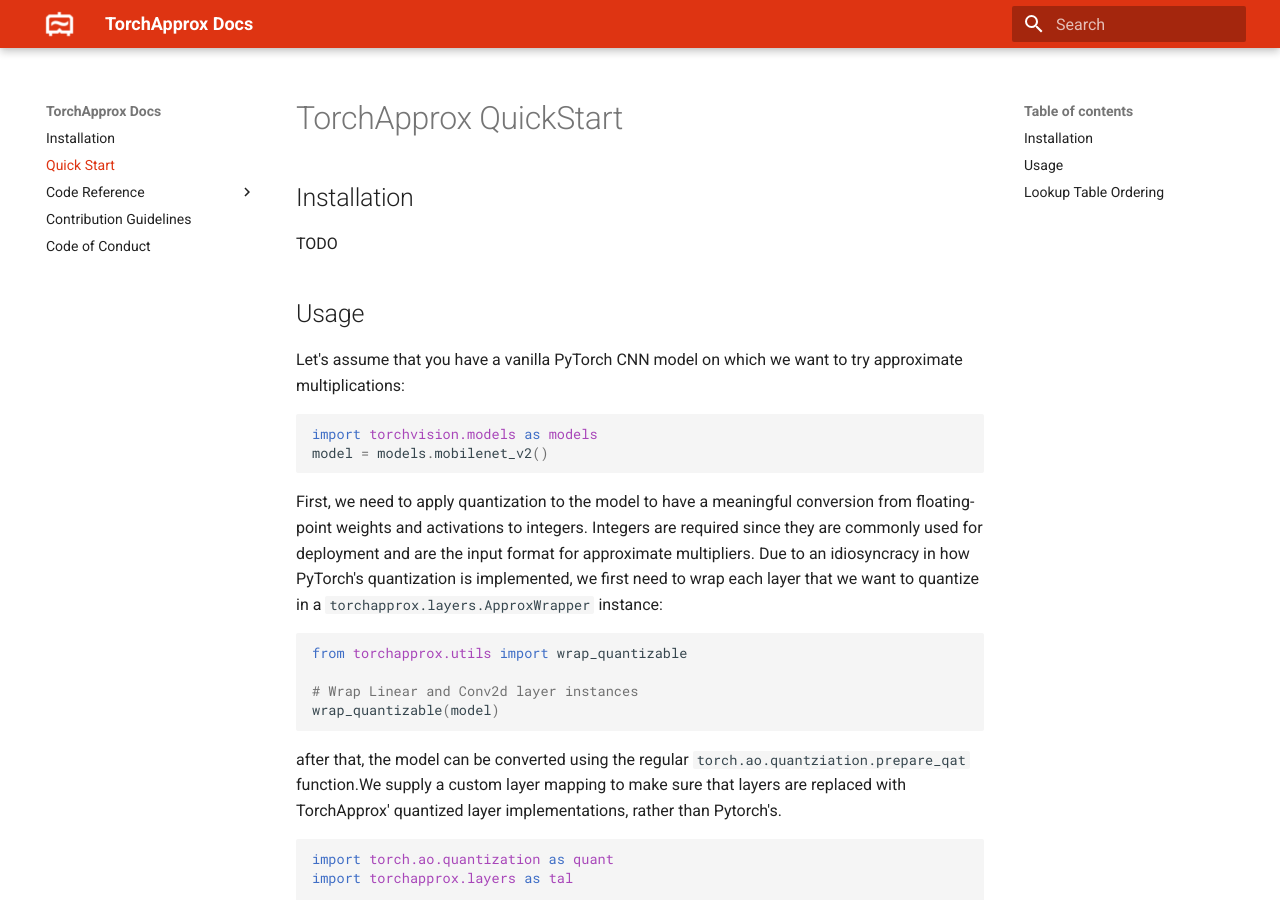
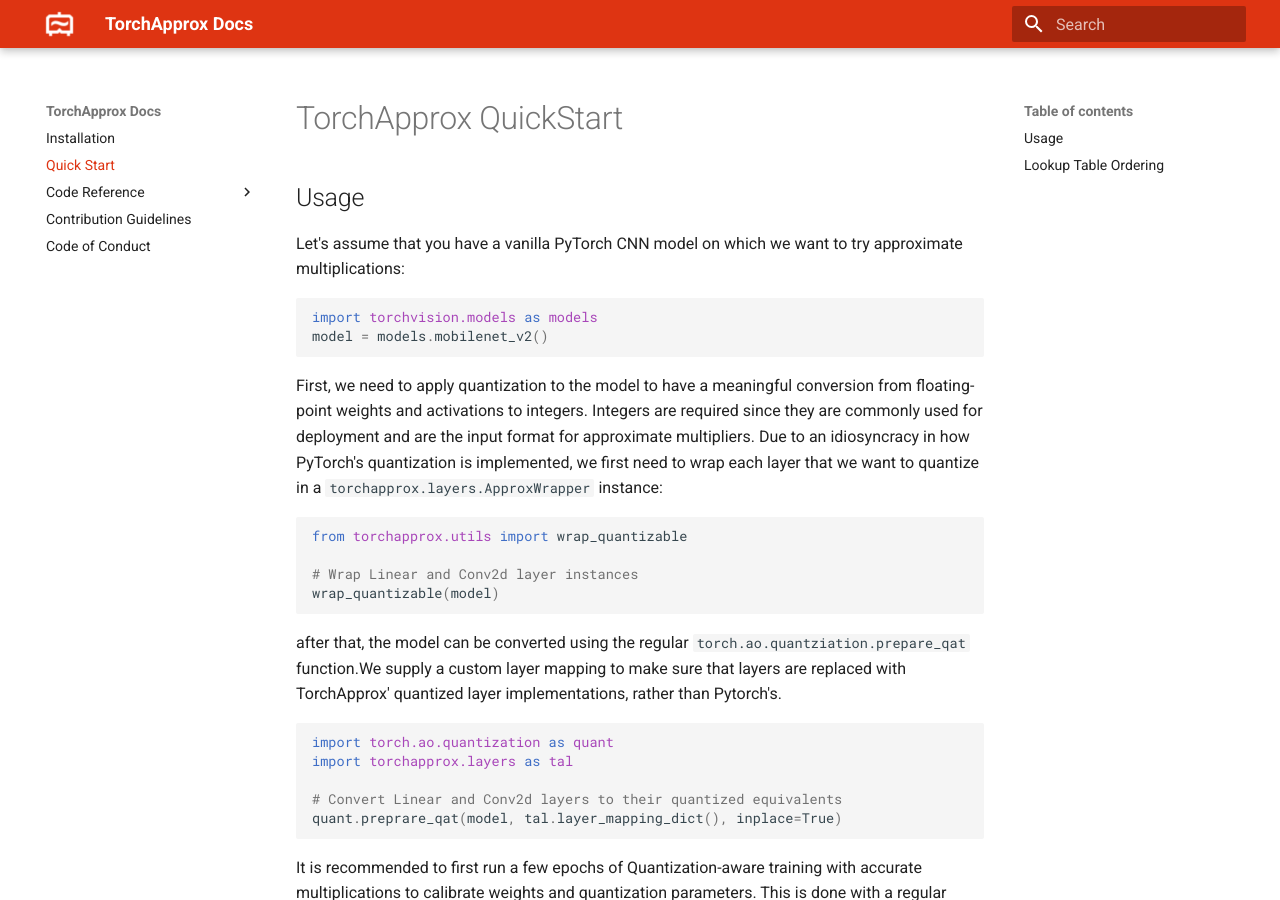
Before and after one commit to etrommer/torch-approx, an MkDocs documentation site: the page built from docs/mwe.md, in a window 1280 px wide and 900 px high. Built offline with MkDocs 1.6.1 and Material for MkDocs 9.7.7, drawn with Linux system fonts in a browser that asks for light colours.

Commit message:
Clean up docs folder

```diff
--- a/docs/mwe.md
+++ b/docs/mwe.md
@@ -1,8 +1,4 @@
 # TorchApprox QuickStart
-
-## Installation
-
-TODO
 
 ## Usage
 
--- a/mkdocs.yml
+++ b/mkdocs.yml
@@ -5,8 +5,8 @@ theme:
     palette:
         primary: custom
         accent: custom
-    logo: ta_logo.png
-    favicon: ta_favicon.png
+    logo: images/ta_logo.png
+    favicon: images/ta_favicon.png
 
 extra_css:
     - extra.css
```
Also changed, not shown: README.md (+1 -1 lines), docs/example.ipynb (deleted), docs/images/ta_banner.png (renamed from docs/ta_banner.png), docs/images/ta_favicon.png (renamed from docs/ta_favicon.png), docs/images/ta_logo.png (renamed from docs/ta_logo.png).
